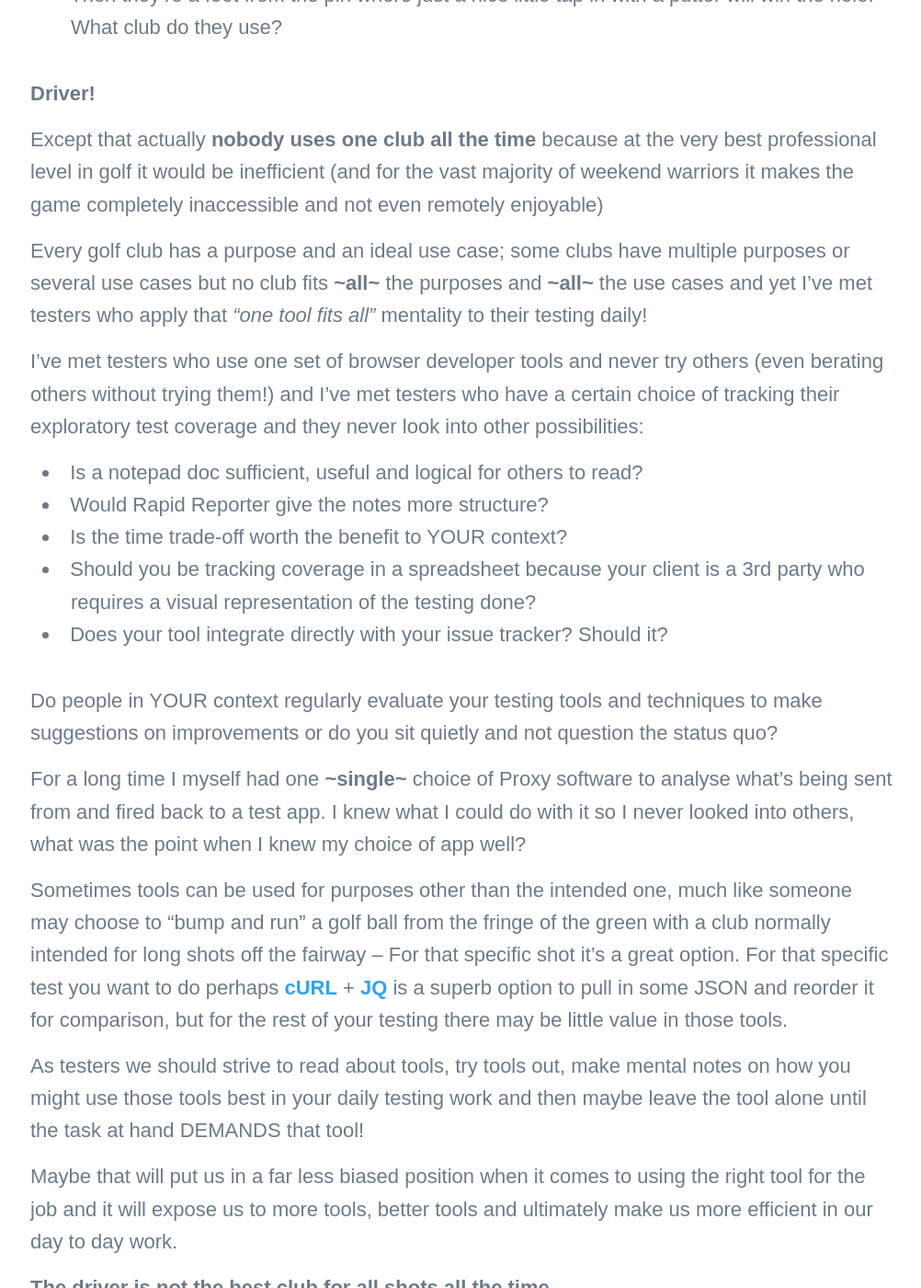
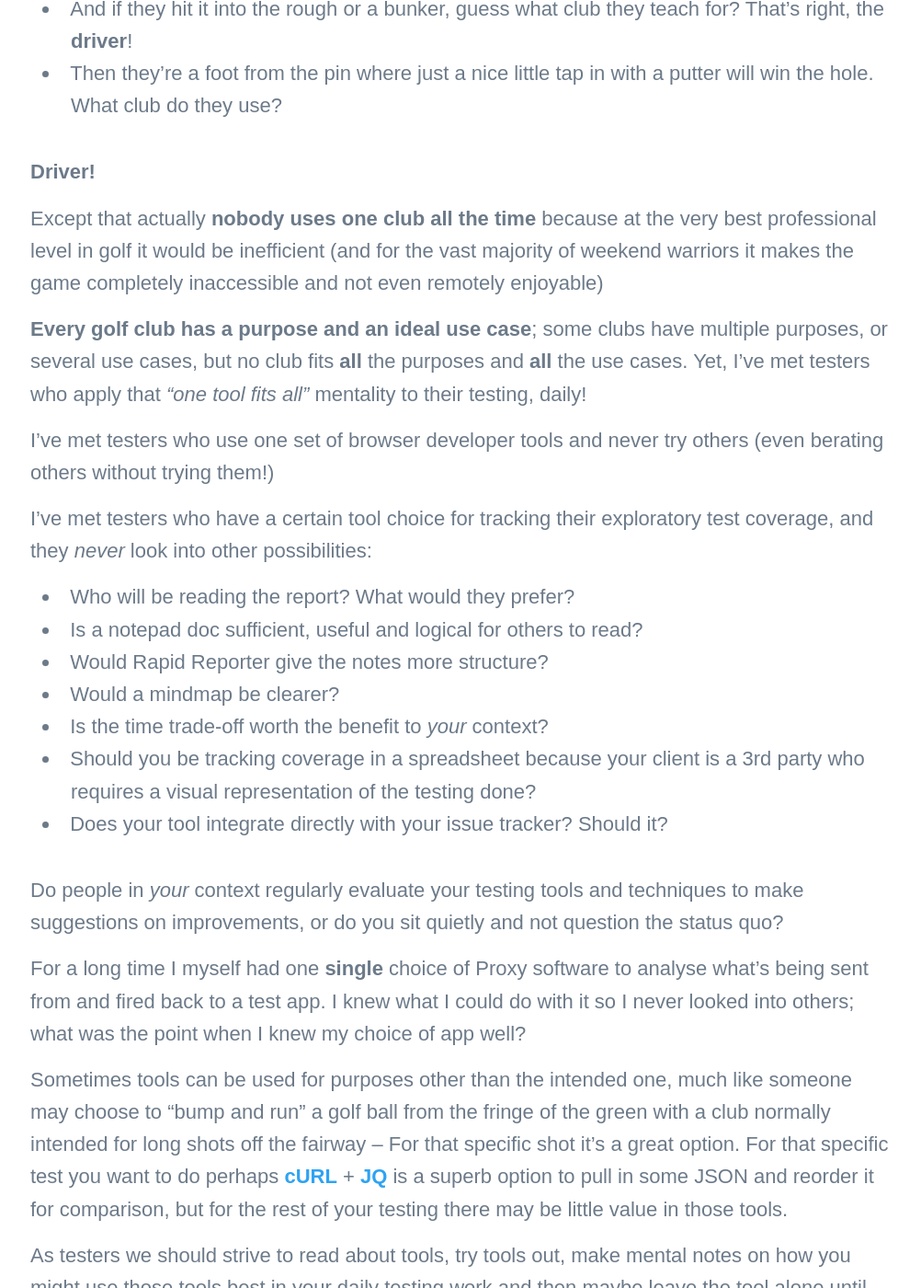
Before and after one commit to TheTestingMuse/thetestingmuse.github.io, a Jekyll site: the page built from _posts/2017-04-04-how-to-score-better-with-your-testing-approach.md, in a window 1280 px wide and 1400 px high, scrolled down 1439 px. Shown: the whole window at 92% size, without its empty margins (137-1139 px from the left). Built offline with Jekyll 4.4.1, drawn with Linux system fonts in a browser that asks for light colours; nearby versions of some CDN libraries; some web fonts are replaced; some of the changed text lies outside the part shown.

Commit message:
Post - Update to Fore

```diff
--- a/_posts/2017-04-04-how-to-score-better-with-your-testing-approach.md
+++ b/_posts/2017-04-04-how-to-score-better-with-your-testing-approach.md
@@ -30,23 +32,27 @@ The thing with golf as anyone who has ever watched it on TV knows is that you on
 
 Except that actually **nobody uses one club all the time** because at the very best professional level in golf it would be inefficient (and for the vast majority of weekend warriors it makes the game completely inaccessible and not even remotely enjoyable)
 
-Every golf club has a purpose and an ideal use case; some clubs have multiple purposes or several use cases but no club fits **~all~** the purposes and **~all~** the use cases and yet I’ve met testers who apply that *"one tool fits all"* mentality to their testing daily!
+**Every golf club has a purpose and an ideal use case**; some clubs have multiple purposes, or several use cases, but no club fits **all** the purposes and **all** the use cases. Yet, I’ve met testers who apply that _"one tool fits all"_ mentality to their testing, daily!
 
-I’ve met testers who use one set of browser developer tools and never try others (even berating others without trying them!) and I’ve met testers who have a certain choice of tracking their exploratory test coverage and they never look into other possibilities:
+I’ve met testers who use one set of browser developer tools and never try others (even berating others without trying them!)
+
+I’ve met testers who have a certain tool choice for tracking their exploratory test coverage, and they _never_ look into other possibilities:
+* Who will be reading the report? What would they prefer?
 * Is a notepad doc sufficient, useful and logical for others to read?
 * Would Rapid Reporter give the notes more structure?
-* Is the time trade-off worth the benefit to YOUR context?
+* Would a mindmap be clearer?
+* Is the time trade-off worth the benefit to _your_ context?
 * Should you be tracking coverage in a spreadsheet because your client is a 3rd party who requires a visual representation of the testing done?
 * Does your tool integrate directly with your issue tracker? Should it?
 
-Do people in YOUR context regularly evaluate your testing tools and techniques to make suggestions on improvements or do you sit quietly and not question the status quo?
+Do people in _your_ context regularly evaluate your testing tools and techniques to make suggestions on improvements, or do you sit quietly and not question the status quo?
 
-For a long time I myself had one **~single~** choice of Proxy software to analyse what’s being sent from and fired back to a test app. I knew what I could do with it so I never looked into others, what was the point when I knew my choice of app well?
+For a long time I myself had one **single** choice of Proxy software to analyse what’s being sent from and fired back to a test app. I knew what I could do with it so I never looked into others; what was the point when I knew my choice of app well?
 
 Sometimes tools can be used for purposes other than the intended one, much like someone may choose to "bump and run" a golf ball from the fringe of the green with a club normally intended for long shots off the fairway – For that specific shot it’s a great option. For that specific test you want to do perhaps [cURL](https://curl.haxx.se/) + [JQ](https://stedolan.github.io/jq/) is a superb option to pull in some JSON and reorder it for comparison, but for the rest of your testing there may be little value in those tools.
 
-As testers we should strive to read about tools, try tools out, make mental notes on how you might use those tools best in your daily testing work and then maybe leave the tool alone until the task at hand DEMANDS that tool!
+As testers we should strive to read about tools, try tools out, make mental notes on how you might use those tools best in your daily testing work and then maybe leave the tool alone until the task at hand **demands** that tool!
 
 Maybe that will put us in a far less biased position when it comes to using the right tool for the job and it will expose us to more tools, better tools and ultimately make us more efficient in our day to day work.
 
-**The driver is not the best club for all shots all the time...**
+**The driver is almost never the best club for all shots, all the time...**
```
Also changed, not shown: other parts of _posts/2017-04-04-how-to-score-better-with-your-testing-approach.md (+4 -2 lines).
